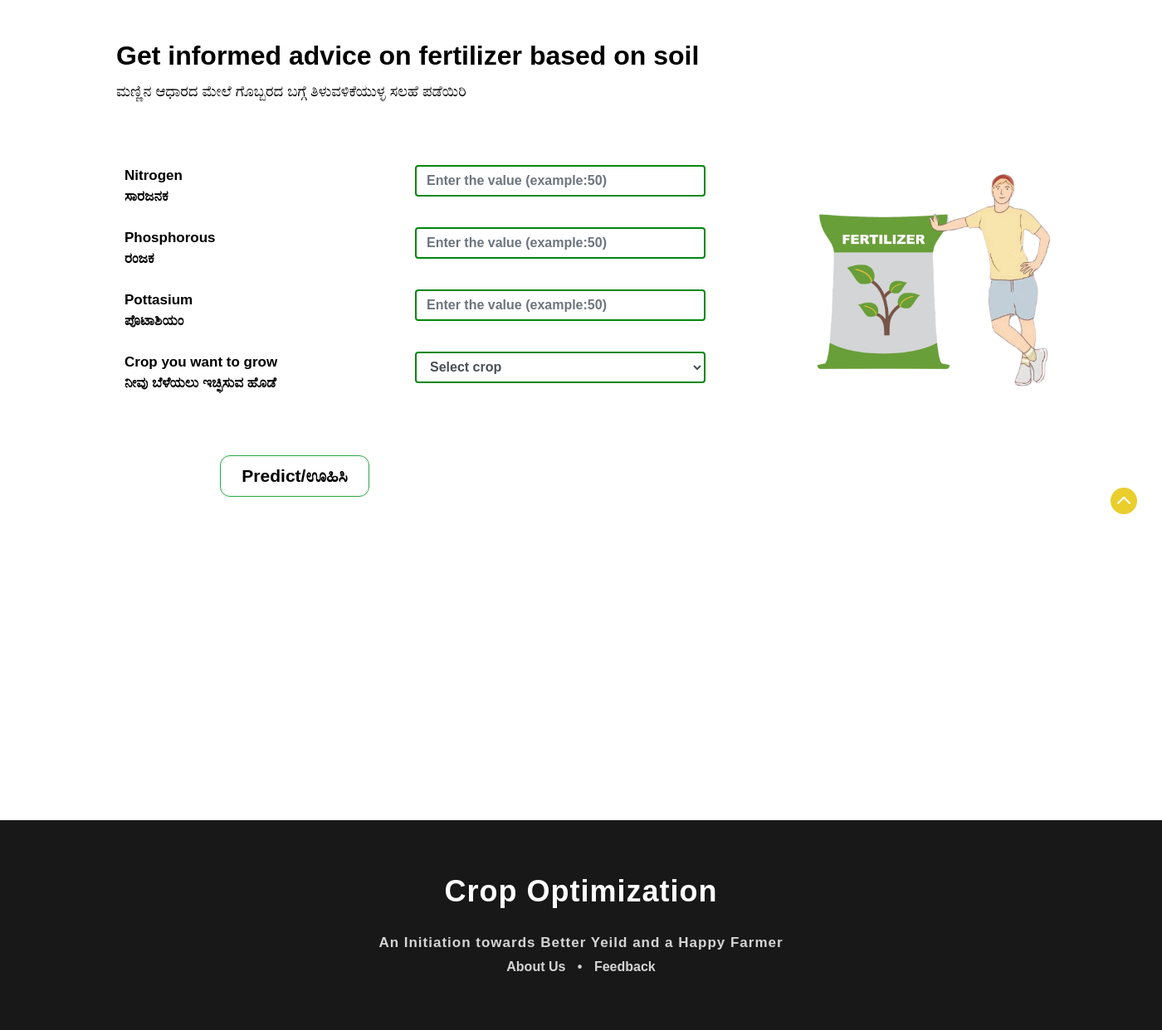
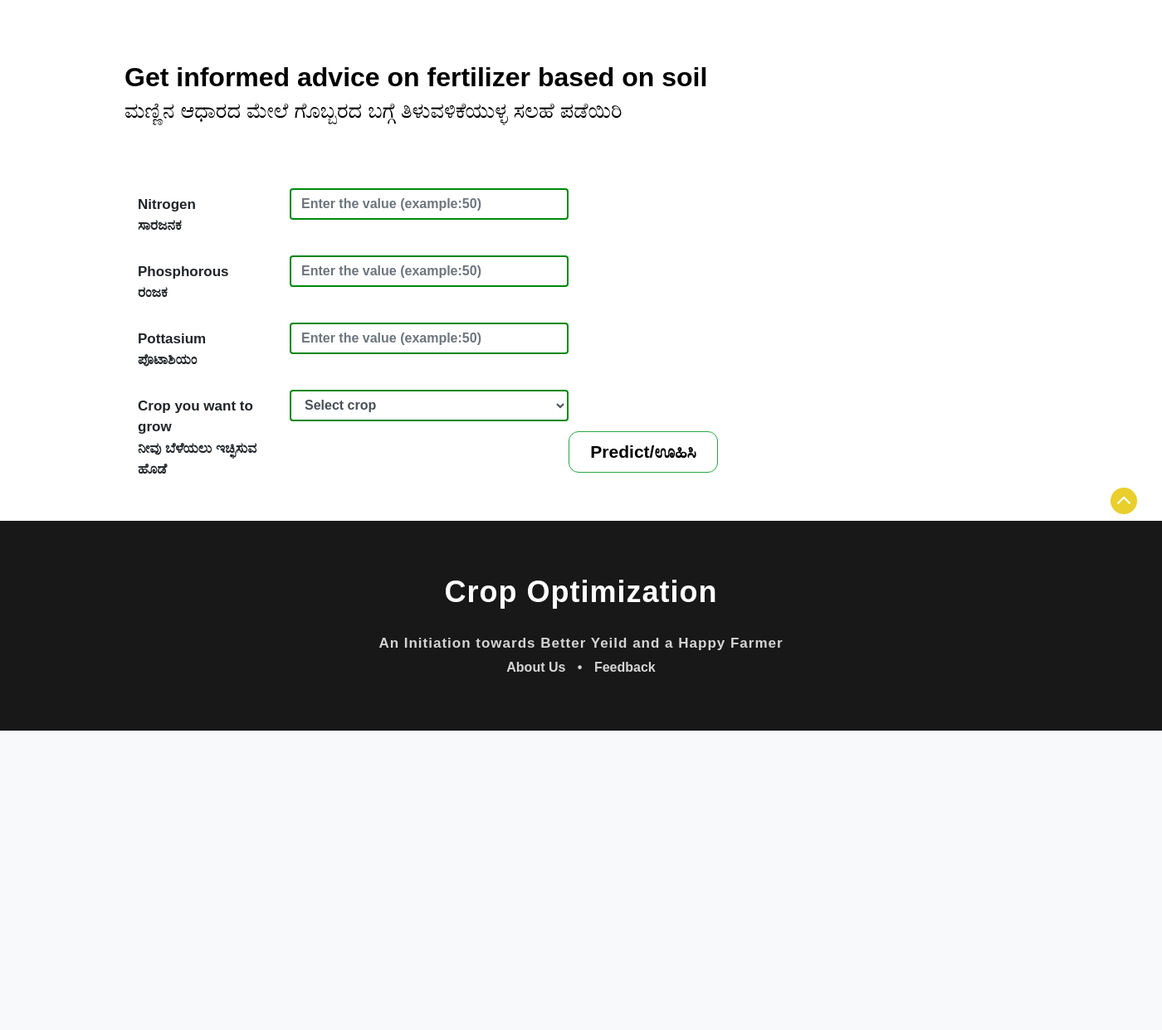
Before and after one commit to sultanbk/crpopt, a Flask app: page /fertilizer in a window 1400 px wide; the page is wider, and only the part inside the window is pictured. Shown: the part 146-1388 px from the top of that part at 83% size. After the commit the page ends 1027 px from the top of that part, so only its background shows below. Run offline with Flask 3, Linux system fonts and the light colour scheme; a user stored in the database is signed in; parts of the project's set-up code (start-up, migrations or seed data) failed here and were passed over; some libraries are stand-ins or nearby versions; some web fonts are replaced.

Commit message:
fertilizer form update

```diff
--- a/static/css/style.css
+++ b/static/css/style.css
@@ -1729,7 +1729,7 @@ a.move-top {
 }
 
 .container{
-    width: 90%;
+    /*width: 90%;*/
     margin: 0 auto;
     padding: 10px 20px;
     /*border-bottom: 3px solid rgb(177, 177, 177) ;*/
--- a/templates/fertilizer.html
+++ b/templates/fertilizer.html
@@ -7,90 +7,39 @@
 </style>
 <!--Form Section-->
 <br /><br />
-<h2 style="text-align: left; margin-left: 140px; color: black">
-  <b>Get informed advice on fertilizer based on soil</b><br /><span style="font-size: 18px;">
-    ಮಣ್ಣಿನ ಆಧಾರದ ಮೇಲೆ ಗೊಬ್ಬರದ ಬಗ್ಗೆ ತಿಳುವಳಿಕೆಯುಳ್ಳ ಸಲಹೆ ಪಡೆಯಿರಿ</span>
+<div class="container">
+  <h2 class="text-left mt-3 mb-3" style="color: black">
+    <b>Get informed advice on fertilizer based on soil</b><br />
+    <span class="small">ಮಣ್ಣಿನ ಆಧಾರದ ಮೇಲೆ ಗೊಬ್ಬರದ ಬಗ್ಗೆ ತಿಳುವಳಿಕೆಯುಳ್ಳ ಸಲಹೆ ಪಡೆಯಿರಿ</span>
   </h2>
+</div>
 <br />
 
-<div style="display: grid; grid-template-columns: 1fr 1fr;
-column-gap: 30px;">
-  <div
-    style="
-      width: 50%;
-        height: 50rem;
-        margin-left: 140px;
-        margin-top: 40px;
-        color: black;
-        border-radius: 25px;
-        padding: 10px 10px;
-    "
-  >
-    <form method="POST" action="{{ url_for('fert_recommend') }}">
-      <div class="form-gp">
-        <label for="Nitrogen" style="font-size: 17px"><b>Nitrogen<br/>ಸಾರಜನಕ</b></label>
-        <input
-          type="number"
-          class="form-control"
-          id="Nitrogen"
-          name="nitrogen"
-          placeholder="Enter the value (example:50)"
-          style="font-weight: bold; border: 2px solid rgb(0, 136, 14);"
-          required
-        />
+<div class="container">
+  <form class="p-sm-3" method="POST" action="{{ url_for('fert_recommend') }}">
+    <div class="form-group row">
+      <label for="Nitrogen" class="col-sm-2 col-form-label" style="font-size: 17px"><b>Nitrogen<br/>ಸಾರಜನಕ</b></label>
+      <div class="col-sm-4">
+        <input type="number" class="form-control" id="Nitrogen" name="nitrogen" placeholder="Enter the value (example:50)" style="font-weight: bold; border: 2px solid rgb(0, 136, 14);" required />
       </div>
-      <div class="form-gp">
-        <label for="Phosphorous" style="font-size: 17px"
-          ><b>Phosphorous<br />
-            ರಂಜಕ</b></label
-        >
-        <input
-          type="number"
-          class="form-control"
-          id="Phosphorous"
-          name="phosphorous"
-          placeholder="Enter the value (example:50)"
-          style="font-weight: bold; border: 2px solid rgb(0, 136, 14);"
-          required
-        />
+    </div>
+    <div class="form-group row">
+      <label for="Phosphorous" class="col-sm-2 col-form-label" style="font-size: 17px"><b>Phosphorous<br />ರಂಜಕ</b></label>
+      <div class="col-sm-4">
+        <input type="number" class="form-control" id="Phosphorous" name="phosphorous" placeholder="Enter the value (example:50)" style="font-weight: bold; border: 2px solid rgb(0, 136, 14);" required />
+      </div>
     </div>
 
-      <div class="form-gp">
-        <label for="Pottasium" style="font-size: 17px"><b>Pottasium<br />ಪೊಟಾಶಿಯಂ</b></label>
-        <input
-          type="number"
-          class="form-control"
-          id="Pottasium"
-          name="pottasium"
-          placeholder="Enter the value (example:50)"
-          style="font-weight: bold; border: 2px solid rgb(0, 136, 14);"
-          required
-        />
+    <div class="form-group row">
+      <label for="Pottasium" class="col-sm-2 col-form-label" style="font-size: 17px"><b>Pottasium<br />ಪೊಟಾಶಿಯಂ</b></label>
+      <div class="col-sm-4">
+        <input type="number" class="form-control" id="Pottasium" name="pottasium" placeholder="Enter the value (example:50)" style="font-weight: bold; border: 2px solid rgb(0, 136, 14);" required />
       </div>
-      <!-- <div class="form-gp">
-        <label for="ph" style="font-size: 17px"><b>ph level</b></label>
-        <input
-          type="text"
-          class="form-control"
-          id="ph"
-          name="ph"
-          placeholder="Enter the value"
-          style="font-weight: bold"
-          required
-        />
-      </div> -->
-      <div class="form-gp">
-        <label for="crop" style="font-size: 17px"
-          ><b>Crop you want to grow<br />ನೀವು ಬೆಳೆಯಲು ಇಚ್ಛಿಸುವ ಹೊಡೆ</b></label
-        >
-        <select
-          name="cropname"
-          class="form-control"
-          id="crop"
-          placeholder="Select a crop"
-          style="font-weight: bold; border: 2px solid rgb(0, 136, 14);"
-          required
-        >
+    </div>
+    <div class="form-group row">
+      <label for="crop" class="col-sm-2 col-form-label" style="font-size: 17px"><b>Crop you want to grow<br />ನೀವು ಬೆಳೆಯಲು ಇಚ್ಛಿಸುವ ಹೊಡೆ</b></label>
+      <div class="col-sm-4">
+        <select name="cropname" class="form-control" id="crop" placeholder="Select a crop" style="font-weight: bold; border: 2px solid rgb(0, 136, 14);" required>
           <option selected>Select crop</option>
           <option>rice</option>
             <option>maize</option>
@@ -116,31 +65,18 @@ column-gap: 30px;">
             <option>coffee</option>
           </select>
         </div>
-
-      <div class="d-flex justify-content-center">
-        <button
-          type="submit"
-          class="btn btn-outline-success"
-          style="
-            color: black;
-            font-weight: bold;
-            width: 180px;
-            height: 50px;
-            border-radius: 12px;
-            font-size: 21px;
-            margin-top: 50px;
-          "
-        >
-          Predict/ಊಹಿಸಿ
-        </button>
+        <div class="form-group row">
+          <div class="col-sm-24">
+            <button type="submit" class="btn btn-outline-success" style="color: black; font-weight: bold; width: 180px; height: 50px; border-radius: 12px; font-size: 21px; margin-top: 50px;">Predict/ಊಹಿಸಿ</button>
+          </div>
         </div>
     </form>
   </div>
-  <div>
+  <!--<div>
     <div >
       <img src="{{ url_for('static', filename='images/Doc2-1-removebg.png') }}" style="width: 100%; height: 100%; object-fit:fill; vertical-align: top; object-position:top; transform: scale(1.5);" />
     </div>
-  </div>
+  </div>-->
 </div>
 
 {% endblock %}
```
Also changed, not shown: templates/disease.html (+10 -18 lines). Lines whose indentation alone changed are shown as unchanged.
